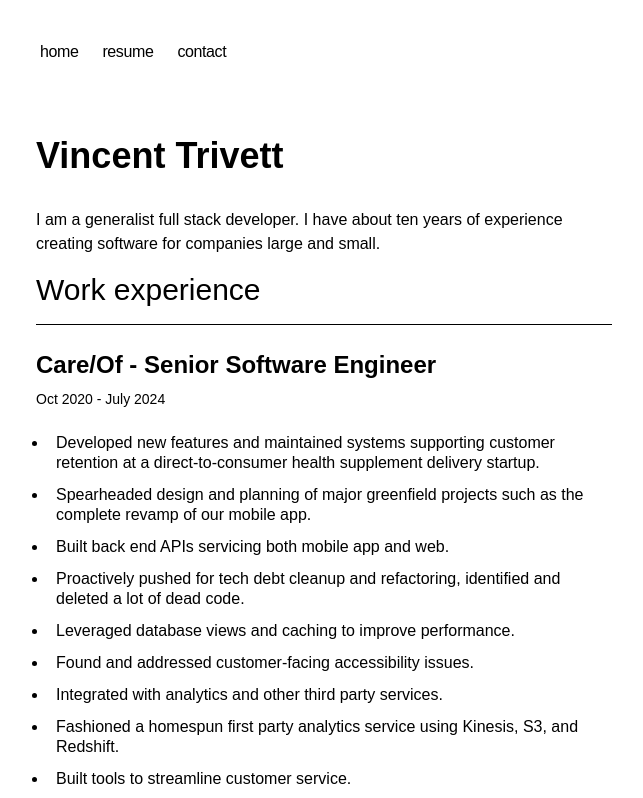
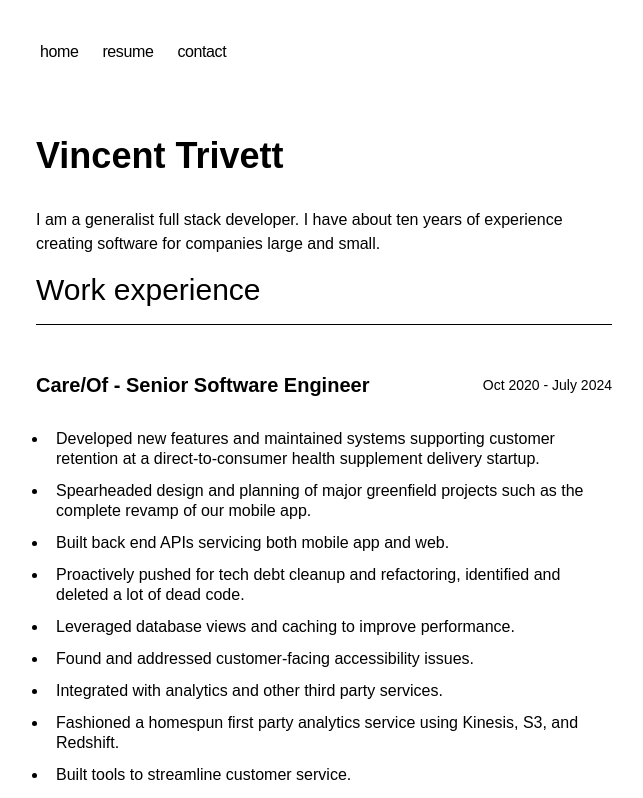
Before and after one commit to trivett/next-blog, a Next.js app: page /resume in a window 1280 px wide. Shown: the top 798 px of the page, without its empty margins (316-959 px from the left). Built offline with nearby package versions, Linux system fonts and the light colour scheme.

Commit message:
float dates to right

```diff
--- a/app/resume/EducationExperience.tsx
+++ b/app/resume/EducationExperience.tsx
@@ -14,16 +14,16 @@ export const EducationExperience = ({
 
   return (
     <section className="mb-8 print:mb-4">
-      <h3 className="text-2xl mb-2 font-semibold print:text-lg print:mb-1">
-        {schoolName}
-      </h3>
-      <h5 className="text-sm mb-6 print:text-xs print:mb-3">{dates}</h5>
+      <div className="flex mb-2 flex-row flex-wrap justify-between items-center">
+        <h3 className="text-xl font-semibold print:text-base">{schoolName}</h3>
+        <h5 className="text-sm print:text-xs">{dates}</h5>
+      </div>
 
       <ul className="list-disc list-outside">
         {stuffLearned?.map((item) => {
           return (
             <li
-              className="mb-3 ml-3 pl-2 leading-5 print:text-xs print:mb-2"
+              className="mb-3 ml-3 pl-2 leading-5 print:text-xs print:mb-1"
               key={item}
             >
               {item}
@@ -32,7 +32,7 @@ export const EducationExperience = ({
         })}
       </ul>
 
-      {!last && <hr className="mb-6 mt-6 print:mb-3 print:mt-3" />}
+      {!last && <hr className="mb-6 mt-6 print:mb-1 print:mt-1" />}
     </section>
   );
 };
--- a/app/resume/WorkExperience.tsx
+++ b/app/resume/WorkExperience.tsx
@@ -20,16 +20,16 @@ export const WorkExperience = ({
   const headline = title ? `${companyName} - ${title}` : companyName;
   return (
     <section className="mb-8 print:mb-4">
-      <h3 className="text-2xl mb-2 font-semibold print:text-lg print:mb-1">
-        {headline}
-      </h3>
-      <h5 className="text-sm mb-6 print:text-xs print:mb-3">{dates}</h5>
+      <div className="flex mb-2 flex-row flex-wrap justify-between items-center h-18">
+        <h3 className="text-xl font-semibold print:text-lg">{headline}</h3>
+        <h5 className="text-sm print:text-xs">{dates}</h5>
+      </div>
 
       <ul className="list-disc list-outside">
         {workDelivered?.map((item) => {
           return (
             <li
-              className="mb-3 ml-3 pl-2 leading-5 print:text-xs print:mb-2"
+              className="mb-3 ml-3 pl-2 leading-5 print:text-xs print:mb-1"
               key={item}
             >
               {item}
@@ -55,7 +55,7 @@ export const WorkExperience = ({
           );
         })}
       </p>
-      {!last && <hr className="mb-6 mt-6 print:mb-3 print:mt-3" />}
+      {!last && <hr className="mb-6 mt-6 print:mb-1 print:mt-1" />}
     </section>
   );
 };
```
